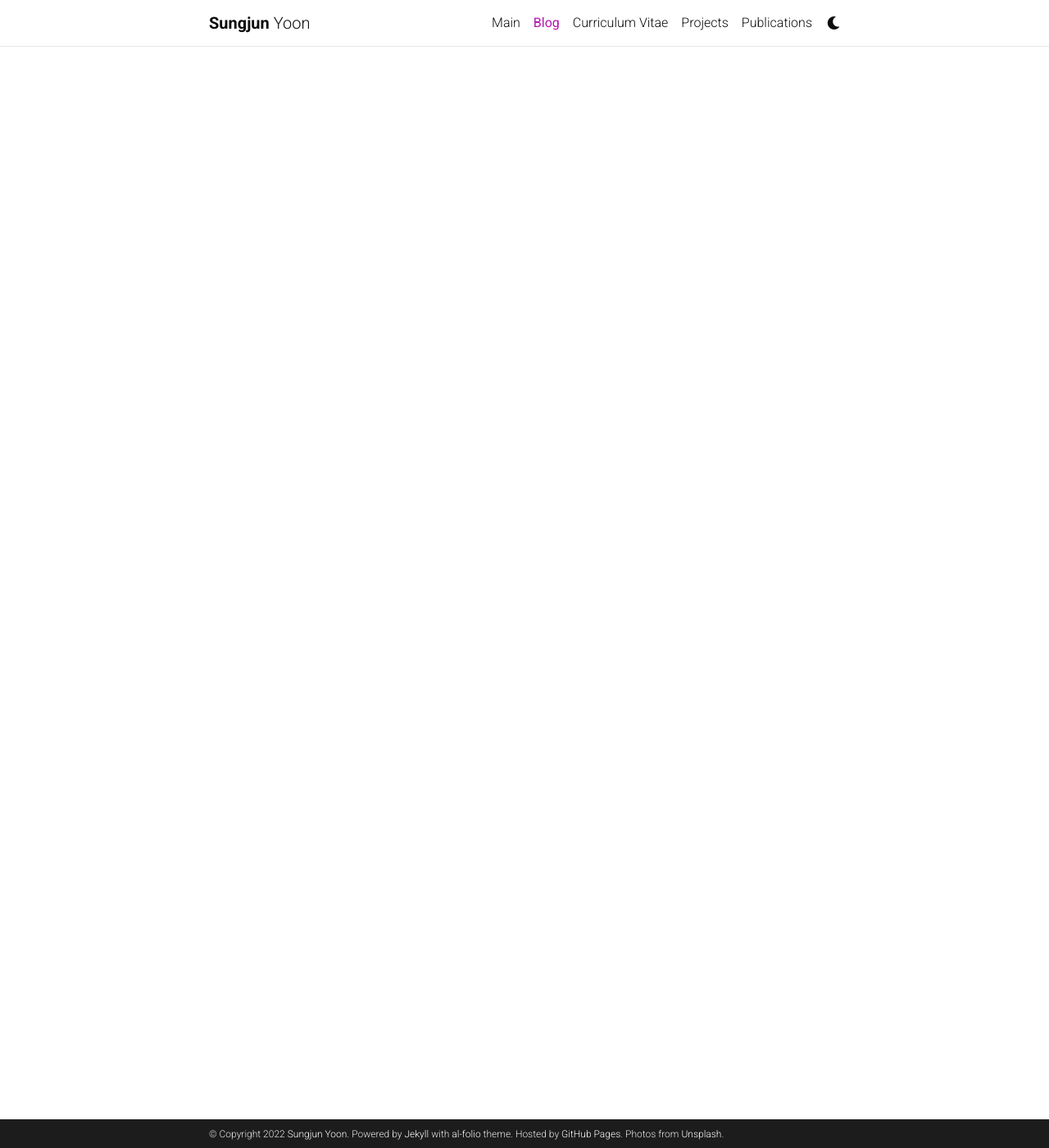
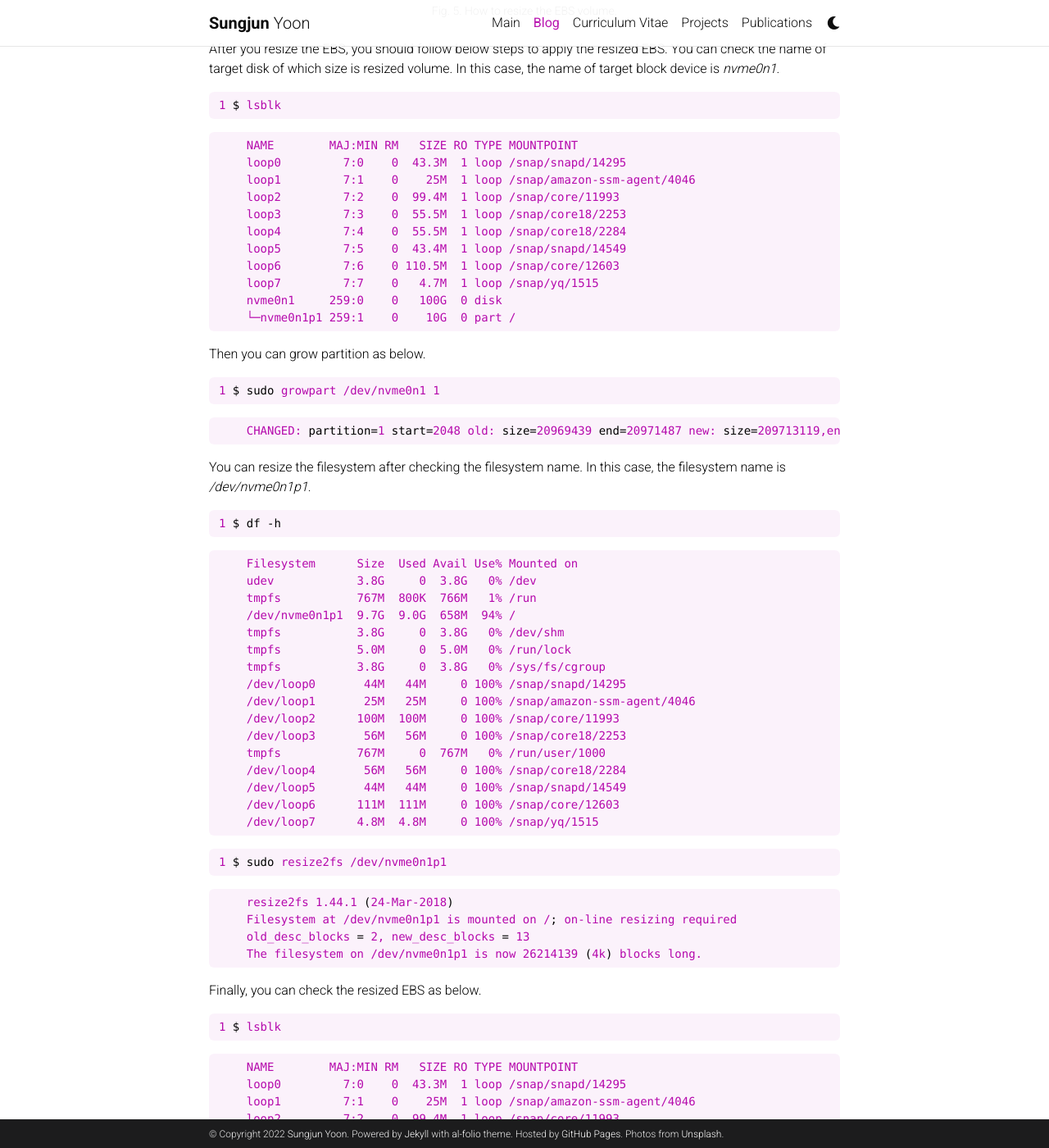
Before and after one commit to vujadeyoon/vujadeyoon.github.io, a Jekyll site: the page built from _posts/AWS/2022-01-27-cloud9.md, in a window 1280 px wide and 1400 px high, scrolled down 5800 px. Shown: the whole window at 82% size. Built offline with Jekyll 4.4.1, drawn with Linux system fonts in a browser that asks for light colours; full-size pictures stand in for the smaller copies a plugin makes; comment, search, counter and statistics services are not loaded; a style sheet for code colours, icons or effects is not loaded; some of the changed text lies outside the part shown.

Commit message:
220127c: update the blog, Amazon Web Services (AWS) Cloud9.

````diff
--- a/_posts/AWS/2022-01-27-cloud9.md
+++ b/_posts/AWS/2022-01-27-cloud9.md
@@ -8,15 +8,16 @@
 ---
 
 ## Table of contents
-  1. [Notice](#notice)
-  2. [What is AWS Cloud9](#aws_cloud9)
-  3. [How to create an IAM role for an AWS cloud9 workspace](#iam_role)
-  4. [How to create an AWS cloud9](#cloud9_create)
-  5. [How to set configurations of the AWS cloud9](#cloud9_config)
-  6. [How to install utilities for developing the Amazon EKS on the AWS cloud9](#utils_eks)
-  7. [How to create and import a SSH key](#aws_ssh)
-  8. [How to create an AWS KMS custom managed key (CMK)](#aws_cmk)
-  9. [Reference](#ref)
+  1.  [Notice](#notice)
+  2.  [What is AWS Cloud9](#aws_cloud9)
+  3.  [How to create an IAM role for an AWS cloud9 workspace](#iam_role)
+  4.  [How to create an AWS cloud9](#cloud9_create)
+  5.  [How to set configurations of the AWS cloud9](#cloud9_config)
+  6.  [How to install utilities for developing the Amazon EKS on the AWS cloud9](#utils_eks)
+  7.  [How to create and import a SSH key](#aws_ssh)
+  8.  [How to create an AWS KMS custom managed key (CMK)](#aws_cmk)
+  9.  [How to resize the Elastic Block Storage (EBS) volume](#ebs_resize)
+  10. [Reference](#ref)
 
 <hr>
 
@@ -71,7 +72,7 @@
     <div class="col-sm mt-3 mt-md-0">
         {% include figure.html path="assets/img/blog/AWS/3_Cloud9/fig_2_b.png" class="img-fluid rounded z-depth-1" zoomable=true %}
     </div>
-<div class="col-sm mt-3 mt-md-0">
+    <div class="col-sm mt-3 mt-md-0">
         {% include figure.html path="assets/img/blog/AWS/3_Cloud9/fig_2_c.png" class="img-fluid rounded z-depth-1" zoomable=true %}
     </div>
 </div>
@@ -306,7 +307,123 @@
 
 <hr>
 
-## 9. Reference <a name="ref"></a>
+## 9. How to resize the Elastic Block Storage (EBS) volume <a name="ebs_resize"></a>
+You should resize the EBS of the Amazon Elastic Compute Cloud (Amazon EC2) on the [EC2 dashboard](https://ap-northeast-2.console.aws.amazon.com/ec2/v2)
+as shown in Fig. 5.
+
+<div class="row mt-3">
+    <div class="col-sm mt-3 mt-md-0">
+        {% include figure.html path="assets/img/blog/AWS/3_Cloud9/fig_5_a.png" class="img-fluid rounded z-depth-1" zoomable=true %}
+    </div>
+    <div class="col-sm mt-3 mt-md-0">
+        {% include figure.html path="assets/img/blog/AWS/3_Cloud9/fig_5_b.png" class="img-fluid rounded z-depth-1" zoomable=true %}
+    </div>
+</div>
+<div class="caption">
+    Fig. 5. How to resize the EBS volume.
+</div>
+
+After you resize the EBS, you should follow below steps to apply the resized EBS.
+You can check the name of target disk of which size is resized volume. In this case, the name of target block device is *nvme0n1*.
+```bash
+1 $ lsblk
+```
+```bash
+    NAME        MAJ:MIN RM   SIZE RO TYPE MOUNTPOINT
+    loop0         7:0    0  43.3M  1 loop /snap/snapd/14295
+    loop1         7:1    0    25M  1 loop /snap/amazon-ssm-agent/4046
+    loop2         7:2    0  99.4M  1 loop /snap/core/11993
+    loop3         7:3    0  55.5M  1 loop /snap/core18/2253
+    loop4         7:4    0  55.5M  1 loop /snap/core18/2284
+    loop5         7:5    0  43.4M  1 loop /snap/snapd/14549
+    loop6         7:6    0 110.5M  1 loop /snap/core/12603
+    loop7         7:7    0   4.7M  1 loop /snap/yq/1515
+    nvme0n1     259:0    0   100G  0 disk
+    └─nvme0n1p1 259:1    0    10G  0 part /
+```
+
+Then you can grow partition as below.
+```bash
+1 $ sudo growpart /dev/nvme0n1 1
+```
+```bash
+    CHANGED: partition=1 start=2048 old: size=20969439 end=20971487 new: size=209713119,end=209715167
+```
+
+You can resize the filesystem after checking the filesystem name. In this case, the filesystem name is */dev/nvme0n1p1*.
+```bash
+1 $ df -h
+```
+```bash
+    Filesystem      Size  Used Avail Use% Mounted on
+    udev            3.8G     0  3.8G   0% /dev
+    tmpfs           767M  800K  766M   1% /run
+    /dev/nvme0n1p1  9.7G  9.0G  658M  94% /
+    tmpfs           3.8G     0  3.8G   0% /dev/shm
+    tmpfs           5.0M     0  5.0M   0% /run/lock
+    tmpfs           3.8G     0  3.8G   0% /sys/fs/cgroup
+    /dev/loop0       44M   44M     0 100% /snap/snapd/14295
+    /dev/loop1       25M   25M     0 100% /snap/amazon-ssm-agent/4046
+    /dev/loop2      100M  100M     0 100% /snap/core/11993
+    /dev/loop3       56M   56M     0 100% /snap/core18/2253
+    tmpfs           767M     0  767M   0% /run/user/1000
+    /dev/loop4       56M   56M     0 100% /snap/core18/2284
+    /dev/loop5       44M   44M     0 100% /snap/snapd/14549
+    /dev/loop6      111M  111M     0 100% /snap/core/12603
+    /dev/loop7      4.8M  4.8M     0 100% /snap/yq/1515
+```
+```bash
+1 $ sudo resize2fs /dev/nvme0n1p1
+```
+```bash
+    resize2fs 1.44.1 (24-Mar-2018)
+    Filesystem at /dev/nvme0n1p1 is mounted on /; on-line resizing required
+    old_desc_blocks = 2, new_desc_blocks = 13
+    The filesystem on /dev/nvme0n1p1 is now 26214139 (4k) blocks long.
+```
+
+Finally, you can check the resized EBS as below.
+```bash
+1 $ lsblk
+```
+```bash
+    NAME        MAJ:MIN RM   SIZE RO TYPE MOUNTPOINT
+    loop0         7:0    0  43.3M  1 loop /snap/snapd/14295
+    loop1         7:1    0    25M  1 loop /snap/amazon-ssm-agent/4046
+    loop2         7:2    0  99.4M  1 loop /snap/core/11993
+    loop3         7:3    0  55.5M  1 loop /snap/core18/2253
+    loop4         7:4    0  55.5M  1 loop /snap/core18/2284
+    loop5         7:5    0  43.4M  1 loop /snap/snapd/14549
+    loop6         7:6    0 110.5M  1 loop /snap/core/12603
+    loop7         7:7    0   4.7M  1 loop /snap/yq/1515
+    nvme0n1     259:0    0   100G  0 disk
+    └─nvme0n1p1 259:1    0   100G  0 part /
+```
+```bash
+1 $ df -h
+```
+```bash
+    Filesystem      Size  Used Avail Use% Mounted on
+    udev            3.8G     0  3.8G   0% /dev
+    tmpfs           767M  800K  766M   1% /run
+    /dev/nvme0n1p1   97G  9.0G   88G  10% /
+    tmpfs           3.8G     0  3.8G   0% /dev/shm
+    tmpfs           5.0M     0  5.0M   0% /run/lock
+    tmpfs           3.8G     0  3.8G   0% /sys/fs/cgroup
+    /dev/loop0       44M   44M     0 100% /snap/snapd/14295
+    /dev/loop1       25M   25M     0 100% /snap/amazon-ssm-agent/4046
+    /dev/loop2      100M  100M     0 100% /snap/core/11993
+    /dev/loop3       56M   56M     0 100% /snap/core18/2253
+    tmpfs           767M     0  767M   0% /run/user/1000
+    /dev/loop4       56M   56M     0 100% /snap/core18/2284
+    /dev/loop5       44M   44M     0 100% /snap/snapd/14549
+    /dev/loop6      111M  111M     0 100% /snap/core/12603
+    /dev/loop7      4.8M  4.8M     0 100% /snap/yq/1515
+```
+
+<hr>
+
+## 10. Reference <a name="ref"></a>
 1. <a href="https://docs.aws.amazon.com/AWSEC2/latest/UserGuide/using-regions-availability-zones.html" title="Regions and Zones"> Regions and Zones</a>
 2. <a href="https://aws.amazon.com/cloud9" title="AWS Cloud9"> AWS Cloud9</a>
 3. <a href="https://www.eksworkshop.com/020_prerequisites/workspaceiam" title="Update IAM settings for your workspace"> Update IAM settings for your workspace</a>
````
Also changed, not shown: assets/img/blog/AWS/3_Cloud9/fig_5_a.png (added), assets/img/blog/AWS/3_Cloud9/fig_5_b.png (added).
